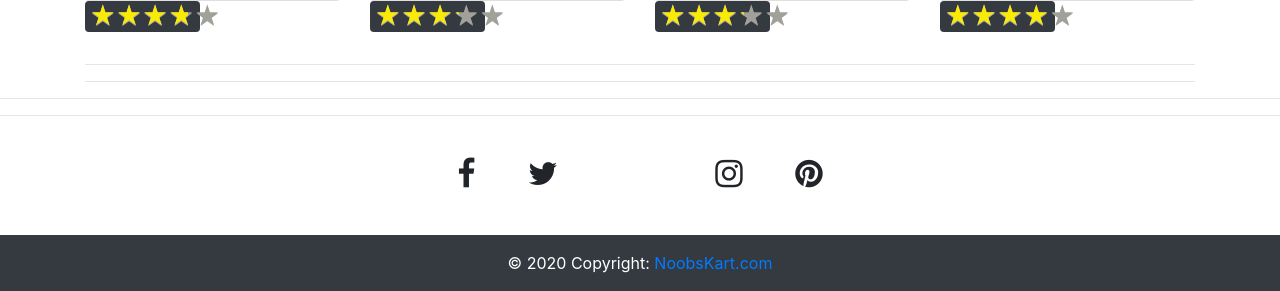
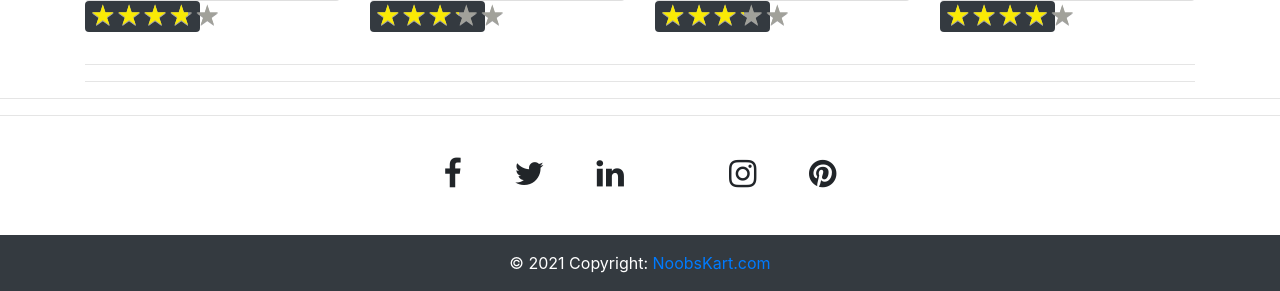
Before and after one commit to CS699-IITB-Autumn-2021/project-noobs, a Django app: page /user_app/ in a window 1280 px wide. Shown: the part 2977-3268 px from the top of the page. Run offline with Django 3.2, Linux system fonts and the light colour scheme; data comes from the database, SQL or seed files in the repository; both versions use the stored data as it was after the commit; some libraries are stand-ins or nearby versions.

Commit message:
Final Project

```diff
--- a/myproject/user_app/templates/footer.html
+++ b/myproject/user_app/templates/footer.html
@@ -11,7 +11,7 @@
             <i class="fa fa-twitter fa-lg white-text mr-md-5 mr-3 fa-2x"> </i>
           </a>
           <a >
-            <i class="fa fa-google-plus-g fa-lg white-text mr-md-5 mr-3 fa-2x"> </i>
+            <i class="fa fa-linkedin fa-lg white-text mr-md-5 mr-3 fa-2x"></i>
           </a>
           <a >
             <i class="fa fa-linkedin-in fa-lg white-text mr-md-5 mr-3 fa-2x"> </i>
@@ -27,8 +27,8 @@
     </div>
 </div>
   <div class="row">
-  <div class="footer-copyright text-center py-3 bg-dark text-white col-12">© 2020 Copyright:
-    <a href="https://mdbootstrap.com/education/bootstrap/">NoobsKart.com</a>
+  <div class="footer-copyright text-center py-3 bg-dark text-white col-12">© 2021 Copyright:
+    <a href="#">NoobsKart.com</a>
   </div>
 </div>
 
--- a/myproject/user_app/views.py
+++ b/myproject/user_app/views.py
@@ -442,17 +442,20 @@ razorpay_client = razorpay.Client(
 
 def checkout(request,price):
     user=User.objects.get(userEmail=request.session['userEmail'])
+    address=request.POST['address']
+    user.userAddress=address
+    user.save()
     mode = str(request.POST["paymentmode"])
     print(mode)
     if mode=="Cash On Delivery":
-        address=request.POST['address']
-        user.userAddress=address
+
         sale=Sales(saleUser=user,saleAddress=address,status="Pending",salePrice=price,paymentMode="Cash On Delivery")
         sale.save()
         for product in user.userCart.all():
             sale.saleProducts.add(product)
             user.userCart.remove(product)
             product.productQuantity-=1
+            product.save()
         return render(request, 'success.html',{'userName':user.userName})
     else:
         currency = 'INR'
@@ -502,6 +505,7 @@ def paymenthandler(request,price):
                         sale.saleProducts.add(product)
                         user.userCart.remove(product)
                         product.productQuantity-=1
+                        product.save()
 
                     # render success page on successful caputre of payment
                     return render(request, 'success.html',{'userName':user.userName})
```
Also changed, not shown: README.md, myproject/db.sqlite3.
